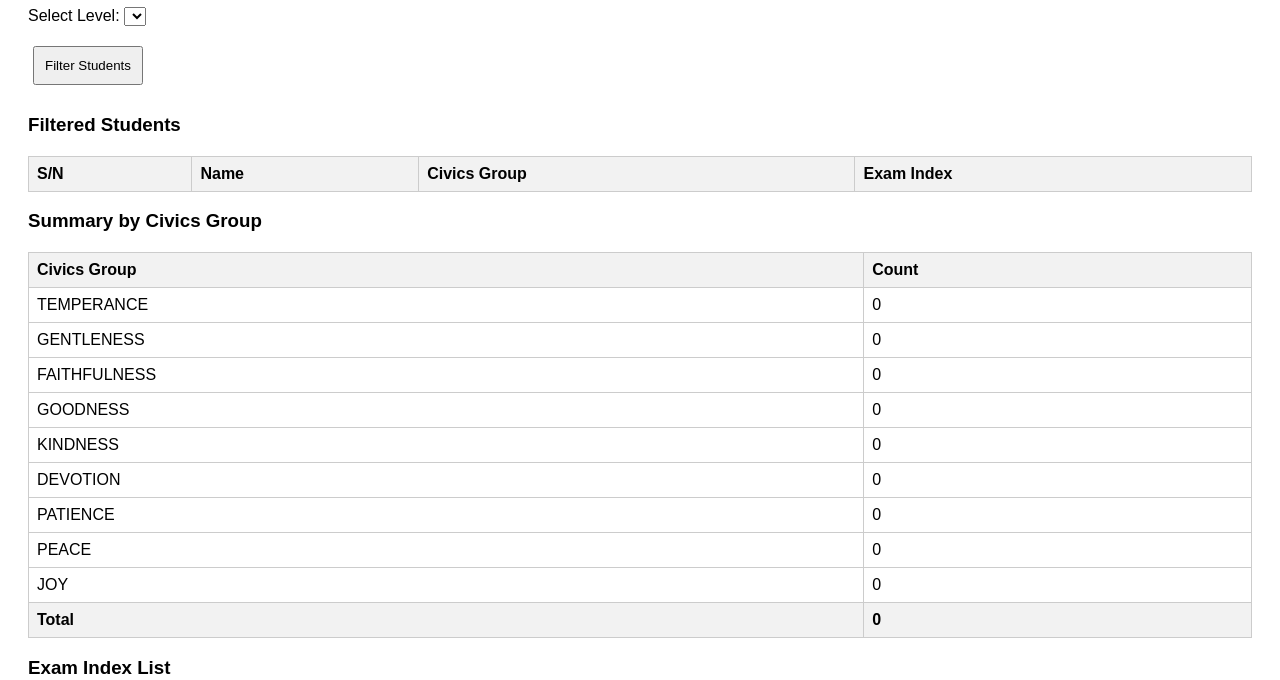
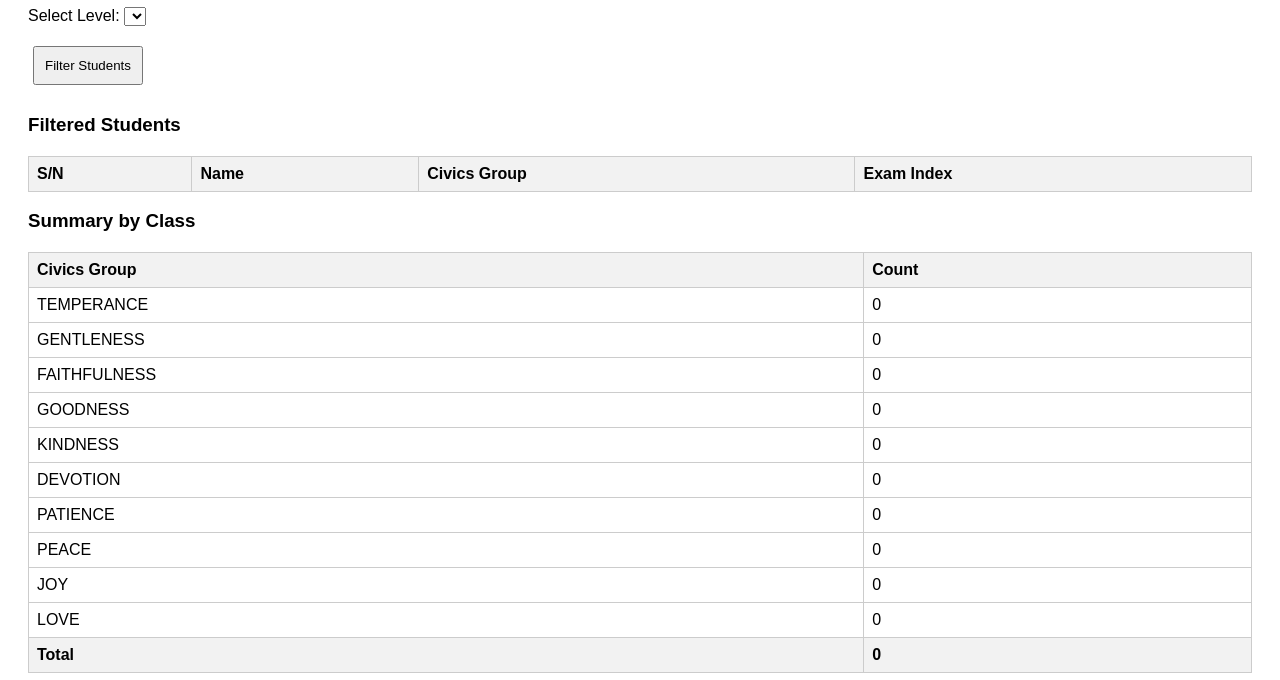
Before and after one commit to eugenehjwong/internalexams, a plain HTML site: page index.html in a window 1280 px wide. Both pictures are taken after a click on the button "Filter Students". Shown: the part 120-800 px from the top of the page. Drawn offline with Linux system fonts and the light colour scheme.

Commit message:
9 Sep update

```diff
--- a/index.html
+++ b/index.html
@@ -39,7 +39,7 @@
       'KINDNESS': 'KD', 'PATIENCE': 'PT', 'PEACE': 'PC', 'JOY': 'JY', 'LOVE': 'LV', 'DEVOTION': 'DV'
     };
 
-    const groupOrder = ["TEMPERANCE", "GENTLENESS", "FAITHFULNESS", "GOODNESS", "KINDNESS", "DEVOTION", "PATIENCE", "PEACE", "JOY"];
+    const groupOrder = ["TEMPERANCE", "GENTLENESS", "FAITHFULNESS", "GOODNESS", "KINDNESS", "DEVOTION", "PATIENCE", "PEACE", "JOY", "LOVE"];
 
     document.getElementById('fileInput').addEventListener('change', handleFile);
 
@@ -148,7 +148,7 @@
           ${output.map(s => `<tr><td>${s.sn}</td><td>${s.name}</td><td>${s.civics}</td><td>${s.index}</td></tr>`).join('')}
         </table>
 
-        <h3>Summary by Civics Group</h3>
+        <h3>Summary by Class</h3>
         <table class="summary-table">
           <tr><th>Civics Group</th><th>Count</th></tr>
           ${groupOrder.map(grp => `<tr><td>${grp}</td><td>${summary[grp]}</td></tr>`).join('')}
```
